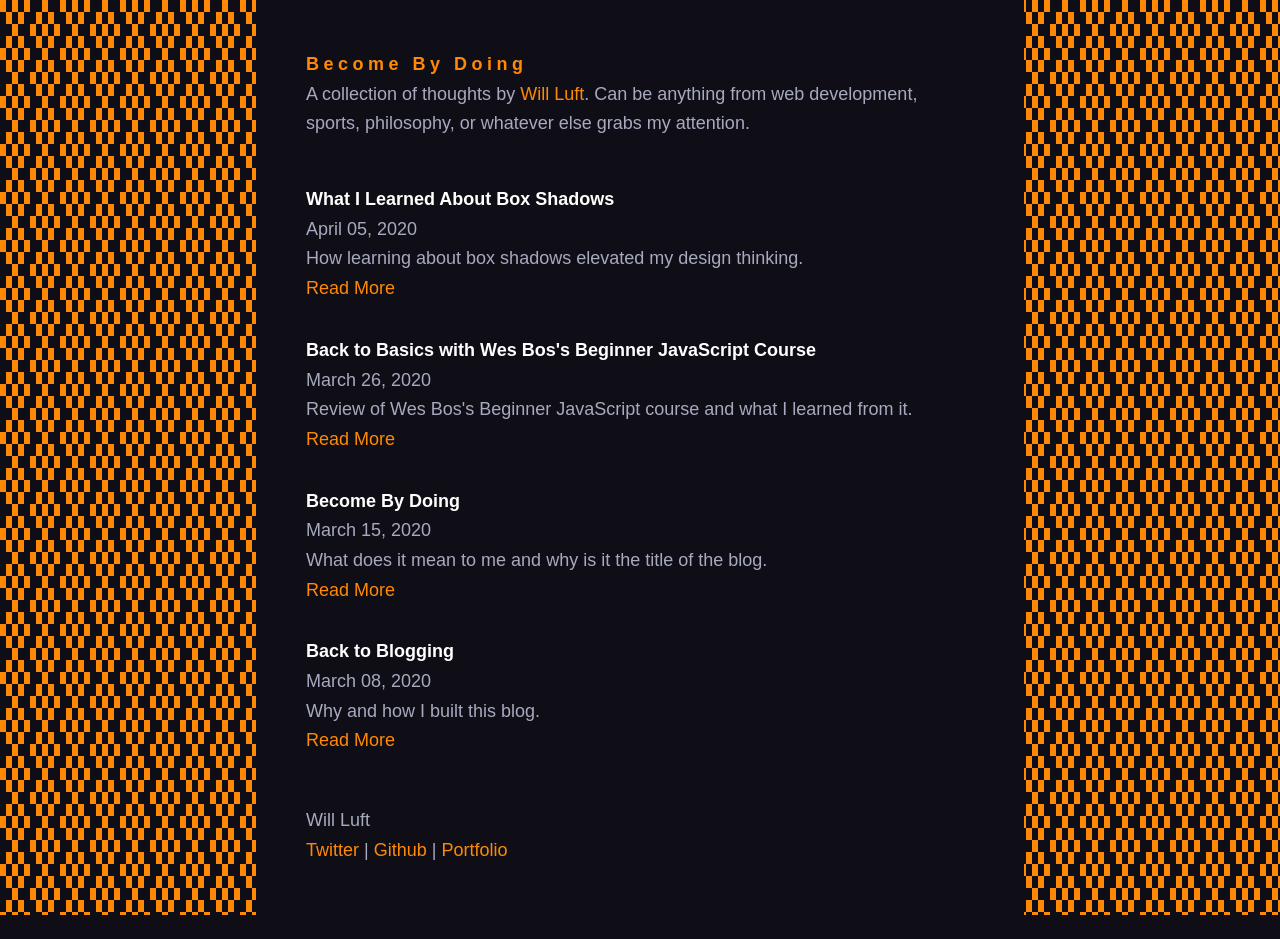
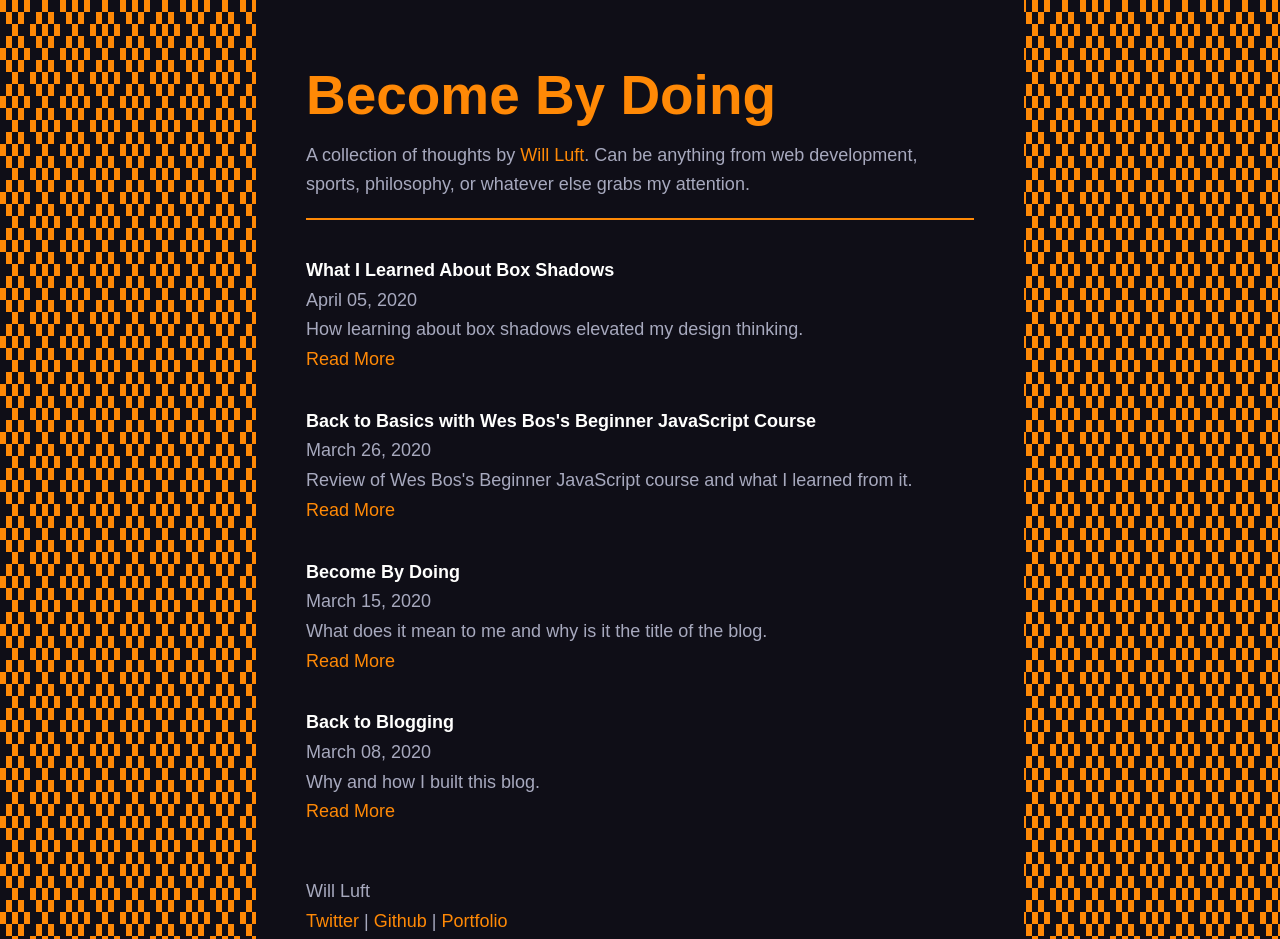
Before and after one commit to wdluft/become-by-doing-blog, a Gatsby site: page / in a window 1280 px wide. Shown: the top 939 px of the page. Before the commit the page ends 915 px from the top, so only its background shows below. Built offline with nearby package versions, Linux system fonts and the light colour scheme; Gatsby itself is replaced by a stand-in of ours; a web font is replaced by a local one.

Commit message:
Created elements folder to hold styled-components. Separated header styled-component into separate file. Updated header styles to fit new design system

```diff
--- /dev/null
+++ b/src/components/elements/headerStyles.js
@@ -0,0 +1,32 @@
+import styled from 'styled-components';
+
+export const HeaderWrapper = styled.header`
+  margin-bottom: 36px;
+  padding-bottom: 18px;
+  border-bottom: 2px solid var(--primary);
+
+  h1 {
+    a {
+      &:hover {
+        text-decoration: none;
+        color: var(--primary);
+      }
+    }
+  }
+
+  /* Tablet, portrait */
+  @media only screen and (max-width: 768px) {
+    h1 {
+      font-size: var(--headingTwo);
+    }
+  }
+
+  /* Smartphone, portrait */
+  @media only screen and (max-width: 640px) {
+    margin-bottom: 18px;
+
+    h1 {
+      font-size: var(--headingThree);
+    }
+  }
+`;
--- a/src/components/header.js
+++ b/src/components/header.js
@@ -2,51 +2,7 @@ import { Link } from 'gatsby';
 import PropTypes from 'prop-types';
 import React from 'react';
 import styled from 'styled-components';
-
-const HeaderWrapper = styled.header`
-  margin-bottom: 36px;
-  padding-bottom: 10px;
-  border-bottom: 2px solid var(--primary-color-2);
-
-  h1 {
-    font-size: var(--text-9);
-    font-weight: bold;
-    letter-spacing: 0.25rem;
-
-    a {
-      &:hover {
-        text-decoration: none;
-      }
-    }
-  }
-
-  p {
-    font-size: var(--text-4);
-  }
-
-  /* Tablet, portrait */
-  @media only screen and (max-width: 768px) {
-    margin-bottom: 24px;
-
-    h1 {
-      font-size: var(--text-8);
-    }
-  }
-
-  /* Smartphone, portrait */
-  @media only screen and (max-width: 480px) {
-    margin-bottom: 10px;
-
-    h1 {
-      font-size: var(--text-8);
-      margin-bottom: 0.5rem;
-    }
-
-    p {
-      font-size: var(--text-5);
-    }
-  }
-`;
+import { HeaderWrapper } from './elements/headerStyles';
 
 const Header = ({ siteTitle }) => (
   <HeaderWrapper>
```
